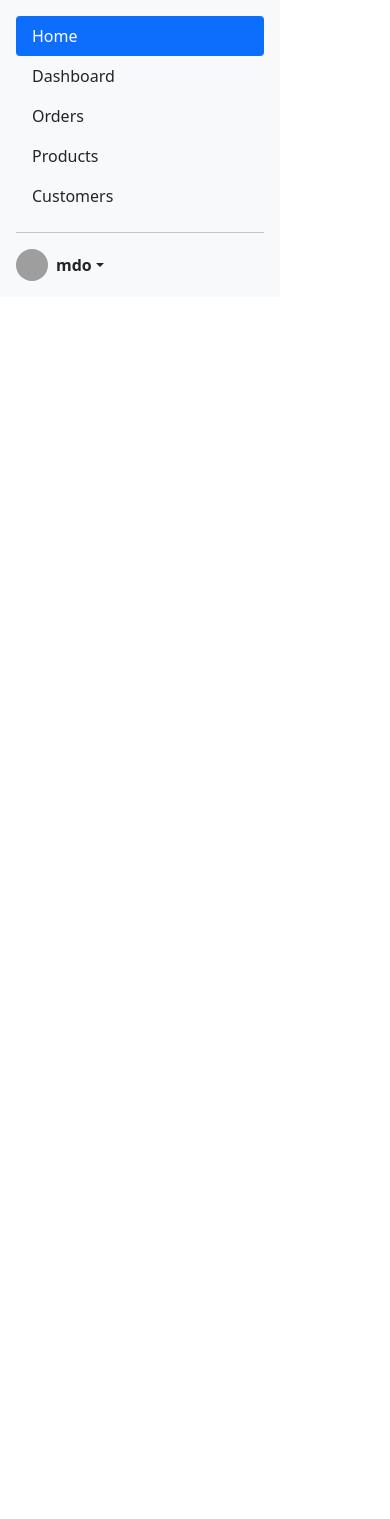
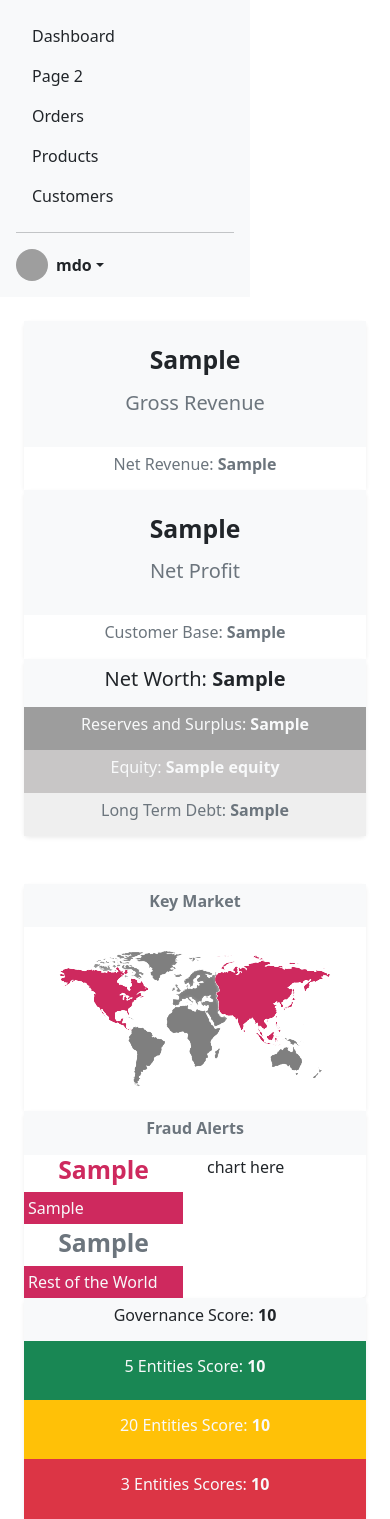
Before and after one commit to gayatrii11/dashboard, a Flask app: template templates/dashboard.html in a window 390 px wide. Shown: the part 50-1569 px from the top of the page. Before the commit the page ends 331 px from the top, so only its background shows below. Run offline with Flask 2, Linux system fonts and the light colour scheme; the template is opened without the code that fills it: most values are stand-ins (such as "Sample title", 1, 10 or a date in 2020); some libraries are stand-ins or nearby versions; grey boxes are pictures that could not be loaded.

Commit message:
upd: dashboard redesign

```diff
--- /dev/null
+++ b/static/css/main.css
@@ -0,0 +1,19 @@
+/* Color Classes */
+
+.bg-grey-1{
+    background-color: #EFEFEF;
+}
+.bg-grey-2{
+    background-color: #C8C6C6;
+}
+.bg-grey-3{
+    background-color: #9D9D9D;
+}
+
+.bg-clr-1{
+    background-color: #ce295e;
+}
+
+.clr-1{
+    color: #ce295e;
+}
--- a/templates/dashboard.html
+++ b/templates/dashboard.html
@@ -3,14 +3,169 @@
 {% block title %} Dashboard {% endblock %}
 
 {% block content %}
-    <div id="chart" class="chart" name="chart"></div>
+<div class="container-fluid mt-4">
+  <div class="row">
+
+    <div class="col-md-4">
+      <div class="shadow-sm rounded-3">
+        <div class="bg-light p-2 py-4">
+          <div class="d-flex align-items-center justify-content-center">
+            <h2>
+              <strong>
+                {{ gross_revenue }}
+              </strong>
+            </h2>
+          </div>
+          <div class="text-center mt-2">
+            <h5 class="text-secondary">Gross Revenue</h5>
+          </div>
+        </div>
+        <div class="bg-white p-2 text-center">
+          <h6 class="text-secondary">
+            Net Revenue: <strong>{{ net_revenue }}</strong>
+          </h6>
+        </div>
+      </div>
+    </div>
+
+    <div class="col-md-4">
+      <div class="shadow-sm rounded-3">
+        <div class="bg-light p-2 py-4">
+          <div class="d-flex align-items-center justify-content-center">
+            <h2>
+              <strong>
+                {{ net_profit }}
+              </strong>
+            </h2>
+          </div>
+          <div class="text-center mt-2">
+            <h5 class="text-secondary">Net Profit</h5>
+          </div>
+        </div>
+        <div class="bg-white p-2 text-center">
+          <h6 class="text-secondary">
+            Customer Base: <strong>{{ customer_base }}</strong>
+          </h6>
+        </div>
+      </div>
+    </div>
+
+    <div class="col-md-4">
+      <div class="shadow-sm rounded-3">
+        <div class="bg-light p-2 py-2">
+          <div class="d-flex align-items-center justify-content-center">
+            <h5>
+              Net Worth:
+              <strong>
+                {{ net_worth }}
+              </strong>
+            </h5>
+          </div>
+        </div>
+        <div class="bg-grey-3 p-2 text-center">
+          <h6 class="text-light">
+            Reserves and Surplus: <strong>{{ reserve_and_sur }}</strong>
+          </h6>
+        </div>
+        <div class="bg-grey-2 p-2 text-center">
+          <h6 class="text-light">
+            Equity: <strong>{{ equity }}</strong>
+          </h6>
+        </div>
+        <div class="bg-grey-1 p-2 text-center">
+          <h6 class="text-secondary">
+            Long Term Debt: <strong>{{ long_term_debt }}</strong>
+          </h6>
+        </div>
+      </div>
+    </div>
+  </div>
+
+  <!-- row 2 -->
+  <div class="row mt-5">
+    <div class="col-md-4">
+      <div class="shadow-sm rounded-3">
+        <div class="bg-light p-2 text-center">
+          <h6 class="text-secondary">
+            <strong>Key Market</strong>
+          </h6>
+        </div>
+        <div class="bg-white p-2 py-4 d-flex justify-content-center">
+          <img src="{{ url_for('static', filename='images/map.png') }}" alt="" class="img-fluid">
+        </div>
+      </div>
+    </div>
+
+    <div class="col-md-4">
+      <div class="shadow-sm rounded-3">
+        <div class="bg-light p-2 text-center">
+          <h6 class="text-secondary">
+            <strong>Fraud Alerts</strong>
+          </h6>
+        </div>
+        <div class="row">
+          <div class="col rounded-3">
+            <h2 class="text-center clr-1">
+              <strong>{{ alert_1 }}</strong>
+            </h2>
+            <div class="p-1 bg-clr-1 text-light">
+              <span>{{ alert_1_area }}</span>
+            </div>
+
+            <div class="mt-1"></div>
+
+            <h2 class="text-center text-secondary">
+              <strong>{{ alert_rest }}</strong>
+            </h2>
+            <div class="p-1 bg-clr-1 text-light">
+              <span>Rest of the World</span>
+            </div>
+          </div>
+          <div class="col">
+            chart here
+          </div>
+        </div>
+      </div>
+    </div>
+
+    <div class="col-md-4">
+      <div class="shadow-sm rounded-3">
+        <div class="bg-light p-2 py-2">
+          <div class="d-flex align-items-center justify-content-center">
+            <h6>
+              Governance Score:
+              <strong>
+                {{ govern_score }}
+              </strong>
+            </h6>
+          </div>
+        </div>
+        <div class="bg-success p-2 py-3 text-center">
+          <h6 class="text-light">
+            5 Entities Score: <strong>{{ five_ent_score }}</strong>
+          </h6>
+        </div>
+        <div class="bg-warning p-2 py-3 text-center">
+          <h6 class="text-light">
+            20 Entities Score: <strong>{{ twenty_ent_score }}</strong>
+          </h6>
+        </div>
+        <div class="bg-danger p-2 py-3 text-center">
+          <h6 class="text-light">
+            3 Entities Scores: <strong>{{ three_ent_score }}</strong>
+          </h6>
+        </div>
+      </div>
+    </div>
+  </div>
+</div>
 {% endblock %}
 
 {% block js %}
 
 const makeChart= ()=>{
-  var graphs = {{graphJSON | safe}};
-  Plotly.newPlot('chart',graphs,{});
+var graphs = {{graphJSON | safe}};
+Plotly.newPlot('chart',graphs,{});
 }
 
 window.onload= ()=> makeChart()
--- a/templates/includes/sidebar.html
+++ b/templates/includes/sidebar.html
@@ -1,13 +1,13 @@
- <div class="d-flex flex-column flex-shrink-0 p-3 bg-light" style="width: 280px;">
+ <div class="d-flex flex-column flex-shrink-0 p-3 bg-light" style="width: 250px;">
     <ul class="nav nav-pills flex-column mb-auto">
       <li class="nav-item">
-        <a href="#" class="nav-link active" aria-current="page">
-          Home
+        <a href="/dashboard" class="nav-link {% if path == '/dashboard' %} active {%else %} link-dark {% endif %}" aria-current="page">
+          Dashboard
         </a>
       </li>
       <li>
-        <a href="#" class="nav-link link-dark">
-          Dashboard
+        <a href="/dashboard/page-2" class="nav-link link-dark {% if path == '/dashboard/page-2' %} active {%else %} link-dark {% endif %}">
+          Page 2
         </a>
       </li>
       <li>
--- a/templates/layouts/dashboard.layout.html
+++ b/templates/layouts/dashboard.layout.html
@@ -6,6 +6,7 @@
     <meta name="viewport" content="width=device-width, initial-scale=1.0">
     <title> {% block title %} {% endblock %} </title>
 <link rel="stylesheet" href="https://cdnjs.cloudflare.com/ajax/libs/bootstrap/5.1.3/css/bootstrap.min.css" integrity="sha512-GQGU0fMMi238uA+a/bdWJfpUGKUkBdgfFdgBm72SUQ6BeyWjoY/ton0tEjH+OSH9iP4Dfh+7HM0I9f5eR0L/4w==" crossorigin="anonymous" referrerpolicy="no-referrer" />
+<link rel="stylesheet" href="{{ url_for('static', filename='css/main.css') }}">
 <script src="https://cdnjs.cloudflare.com/ajax/libs/bootstrap/5.1.3/js/bootstrap.bundle.min.js" integrity="sha512-pax4MlgXjHEPfCwcJLQhigY7+N8rt6bVvWLFyUMuxShv170X53TRzGPmPkZmGBhk+jikR8WBM4yl7A9WMHHqvg==" crossorigin="anonymous" referrerpolicy="no-referrer"></script>
 <script src='https://cdn.plot.ly/plotly-2.8.3.min.js'></script>
 <script>
@@ -16,10 +17,10 @@
     {% include "/includes/navbar.html" %}
     <section>
         <div class="row">
-            <div class="col-md-3">
+            <div class="col-md-2">
                 {% include "/includes/sidebar.html" %}
             </div>
-            <div class="col">
+            <div class="col-md-10">
                 {% block content %}
                 {% endblock %}
             </div>
```
Also changed, not shown: templates/page-2.html (added, +18 -0 lines), static/images/map.png (added).
